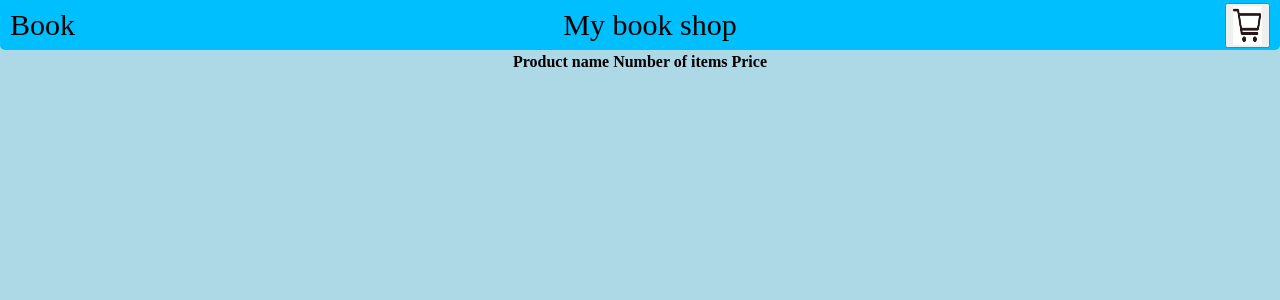
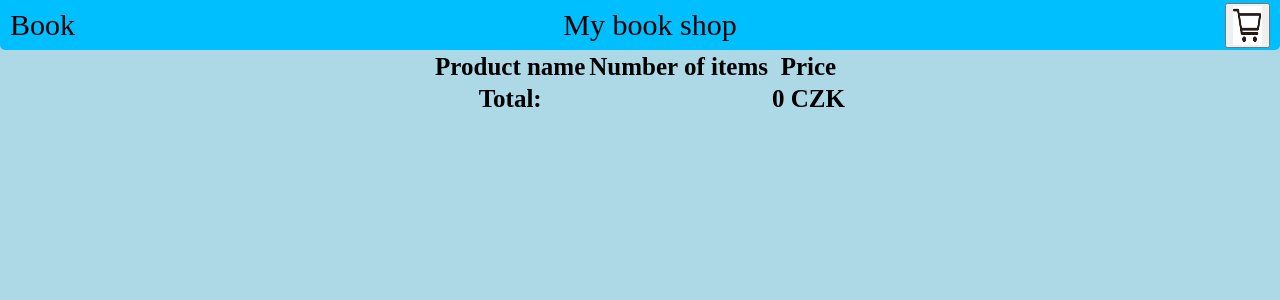
Before and after one commit to kachlikjakub/DESO_assignment, a React (Create React App) app: page / in a window 1280 px wide. Both pictures are taken after a click on the button 1247 px from the left and 25 px from the top of the page. Shown: the top 300 px of the page. Built offline with nearby package versions, Linux system fonts and the light colour scheme.

Commit message:
cart page finished, state-based logic added

```diff
--- a/src/App.js
+++ b/src/App.js
@@ -25,9 +25,14 @@ class App extends Component {
 this.setState({activeWindow: tag})
     }
 
-    handleSelectedItem = (item, toRemove) =>{
+    handleSelectedItem = (item, toRemove, amount) =>{
         let currentProducts = [...this.state.products]
-        currentProducts[currentProducts.indexOf(item)].inCart = true
+
+        for(var i=0; i < amount; i++){
+            let tmp = currentProducts.indexOf(currentProducts.find(thing => thing.code == item.code && thing.inCart == toRemove))
+            currentProducts[tmp].inCart = !toRemove
+          }
+
         this.setState({products: currentProducts})
     }
     componentDidMount(){
@@ -39,7 +44,7 @@ this.setState({activeWindow: tag})
         return (
             <>
             <TopBar availableWindows={this.state.availableWindows} onSelect={this.handleWindow}/>
-            <PageContent activeWindow={this.state.activeWindow} products={this.state.products}/>
+            <PageContent activeWindow={this.state.activeWindow} products={this.state.products} onSelect={this.handleSelectedItem}/>
             </>
          );
     }
--- a/src/components/Cart.jsx
+++ b/src/components/Cart.jsx
@@ -1,13 +1,55 @@
 import React from "react";
 
-function Cart() {
+function Cart(props) {
+  console.log(props);
+  const unique = [
+    ...new Map(
+      props.products
+        .filter((item) => item.inCart == true)
+        .map((item) => [item.code, item])
+    ).values(),
+  ];
+  unique.forEach((uniqueBook) => {
+    uniqueBook.inStock = props.products.filter(
+      (item) => item.code === uniqueBook.code && item.inCart === true
+    ).length;
+  });
   return (
-    <table>
+    <table className="cart-list">
       <thead>
         <tr>
           <th>Product name</th>
           <th>Number of items</th>
           <th>Price</th>
+        </tr>
+        {unique.map((product) => {
+          return (
+            <tr key={product.code}>
+              <td>{product.name}</td>
+              <td>
+                {product.inStock}
+                <button
+                  onClick={() => {
+                    props.onSelect(product, true, product.inStock);
+                  }}
+                >
+                  Remove
+                </button>
+              </td>
+              <td>{product.price * product.inStock} CZK</td>
+            </tr>
+          );
+        })}
+        <tr>
+          <th>Total:</th>
+          <th></th>
+          <th>
+            {unique.reduce(
+              (partialSum, a) => partialSum + a.price * a.inStock,
+              0
+            )}{" "}
+            CZK
+          </th>
         </tr>
       </thead>
     </table>
--- a/src/components/Item.jsx
+++ b/src/components/Item.jsx
@@ -1,5 +1,5 @@
 import React, { useState } from "react";
-function Item({ product, availablePcs }) {
+function Item({ onSelect, product, availablePcs }) {
   const [numOfPcs, setNumOfPcs] = useState(0);
   return (
     <div className="book-card">
@@ -22,7 +22,15 @@ function Item({ product, availablePcs }) {
             min={0}
             max={availablePcs}
           />
-          <button disabled={numOfPcs <= 0}>Add to cart</button>
+          <button
+            disabled={numOfPcs <= 0}
+            onClick={() => {
+              onSelect(product, false, numOfPcs);
+              setNumOfPcs(0);
+            }}
+          >
+            Add to cart
+          </button>
         </div>
       </div>
     </div>
--- a/src/components/ListOfItems.jsx
+++ b/src/components/ListOfItems.jsx
@@ -17,9 +17,12 @@ function ListOfItems(props) {
         return (
           <Item
             key={product.code}
+            onSelect={props.onSelect}
             product={product}
             availablePcs={
-              props.products.filter((item) => item.code == product.code).length
+              props.products.filter(
+                (item) => item.code == product.code && item.inCart == false
+              ).length
             }
           />
         );
--- a/src/components/PageContent.jsx
+++ b/src/components/PageContent.jsx
@@ -5,10 +5,10 @@ import ListOfItems from "./ListOfItems";
 function PageContent(props) {
   console.log(props);
   if (props.activeWindow == "Book") {
-    return <ListOfItems products={props.products} />;
+    return <ListOfItems products={props.products} onSelect={props.onSelect} />;
   }
   if (props.activeWindow == "Cart") {
-    return <Cart />;
+    return <Cart products={props.products} onSelect={props.onSelect} />;
   }
 }
 
```
